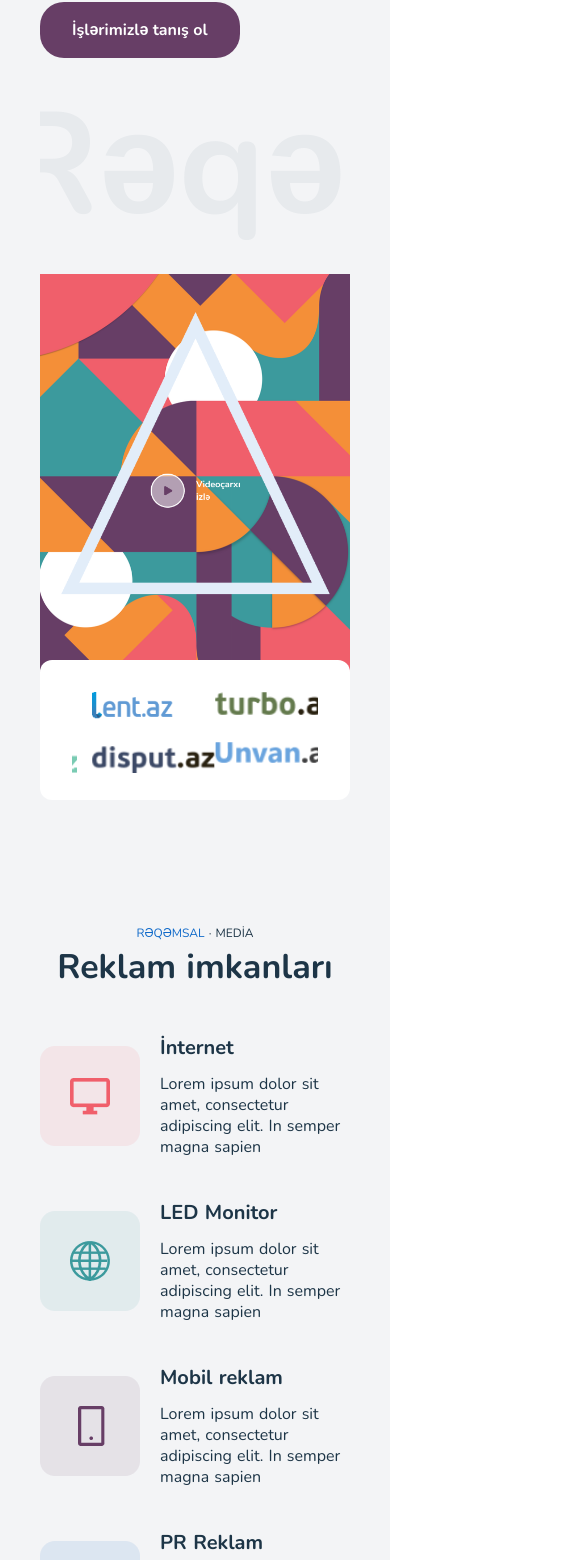
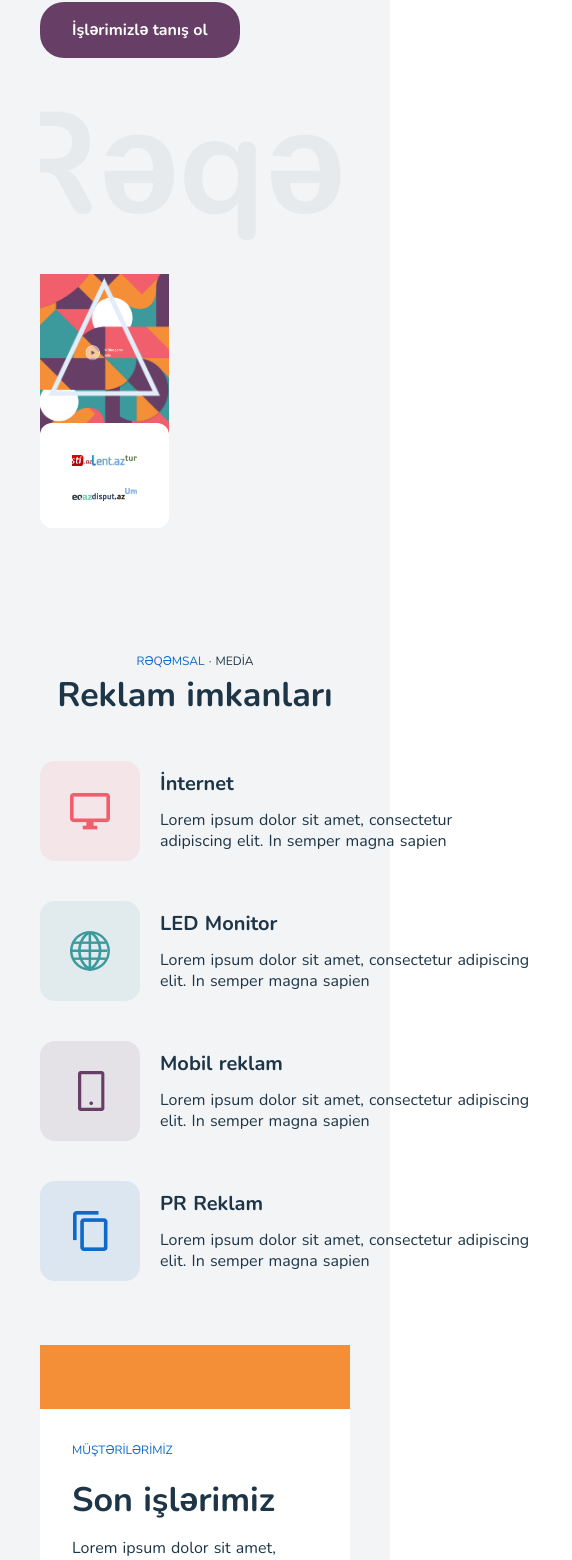
Before and after one commit to anhtuan269/langding-page-03, a Nuxt app: page / in a window 390 px wide. Shown: the part 411-1971 px from the top of the page, 572 px wide, since content can reach past the window. Built offline with nearby package versions, Linux system fonts and the light colour scheme.

Commit message:
feat(1280px): hero,customer section

```diff
--- a/components/Customer/index.vue
+++ b/components/Customer/index.vue
@@ -4,7 +4,7 @@
       <img :src="item.src" alt="" />
     </li>
   </ul> -->
-  <div class="bg-white px-8 shadow-3xl boder-2 rounded-xl pt-8 md:pt-16 md:pb-8">
+  <div class="bg-white px-8 shadow-3xl boder-2 rounded-xl pt-8 md:pt-16 md:pb-8 xl:w-876 xl:h-160 xl:px-10">
     <VueSlickCarousel v-bind="settings">
       <div  v-for="(item, index) in customer" :key="index" class="img ml-5 mb-5  ">
         <img :src="item.src" alt="" />
--- a/components/Section/Customer/index.vue
+++ b/components/Section/Customer/index.vue
@@ -1,14 +1,14 @@
 <template>
-  <div class="customer relative bg-orange py-16">
-    <div class="bg-orange">
-        <img class="hidden" src="@/static/image/formatlar.png" alt="">
-      <div class="bg-white px-8 py-8">
-        <h5 class="title text-12 mb-4 text-new-blue">MÜŞTƏRİLƏRİMİZ</h5>
+  <div class="customer relative bg-orange py-16 lg:bg-gray-100 xl:mt-20 lg:py-32 ">
+    <div class="bg-orange lg:w-full relative xl:px-10">
+        <img class="hidden lg:block lg:absolute lg:top-2/4 transform lg:-translate-y-2/3 lg:-translate-x-12" src="@/static/image/formatlar.png" alt="">
+      <div class="bg-white px-8 py-8 lg:w-700 lg:h-400">
+        <h5 class="title text-12 mb-4 text-new-blue w-600">MÜŞTƏRİLƏRİMİZ</h5>
         <Heading :head="head" />
         <Heading class="mt-10" :head="head2"/>
       </div>
     </div>
-    <div class="mt-20">
+    <div class="mt-20 xl:absolute xl:-top-2/4 xl:transform xl:translate-y-64 xl:right-24">
          <SlideCustomer />
     </div>
   </div>
--- a/components/Section/Hero/index.vue
+++ b/components/Section/Hero/index.vue
@@ -1,8 +1,8 @@
 <template>
   <div
-    class="flex flex-col relative pt-5 overflow-x-hidden overflow-y-visible mb-10"
+    class="flex flex-col relative pt-5 overflow-x-hidden overflow-y-visible mb-10 xl:flex-row justify-between xl:pt-0 xl:px-10"
   >
-    <div class="right">
+    <div class="right md:w-6/12 xl:pt-10">
       <Header />
       <div class="my-10">
         <Heading />
@@ -12,7 +12,7 @@
       >
         İşlərimizlə tanış ol
       </button>
-      <div class="relative">
+      <div class="relative overflow-x-hidden">
         <h2
           class="text-150 leading-150 font-bold text-opacity-5 text-rgba relative right-10 md:leading-l-272 md:text-200 md:right-20"
         >
@@ -20,17 +20,17 @@
         </h2>
       </div>
     </div>
-    <div class="left relative">
+    <div class="left relative w-5/12">
       <img class="w-full" src="@/static/image/hero-baner.png" alt="" />
       <img
-        class="absolute top-1/4 left-1/4 transform -translate-x-1/4 -translate-y-16 md:-translate-y-12 md:-translate-x-24"
+        class="absolute top-1/4 left-1/4 transform -translate-x-1/4 -translate-y-16 md:-translate-y-12 md:-translate-x-24 xl:-translate-y-1/4 xl:-translate-x-1/4"
         src="@/static/image/triangle.png"
         alt=""
       />
-    </div>
-    <div class="relative -top-5 md:-top-10">
-      <Customer class="block md:hidden" />
-      <Customer :settings="settings" class="hidden md:block" />
+      <div class="relative -top-5 md:-top-10  xl:right-100 ">
+        <Customer class="block md:hidden" />
+        <Customer :settings="settings" class="hidden md:block " />
+      </div>
     </div>
   </div>
 </template>
--- a/components/Section/Media/index.vue
+++ b/components/Section/Media/index.vue
@@ -1,5 +1,5 @@
 <template>
-  <div class="media py-16 text-center ">
+  <div class="media py-16 text-center xl:px-10  xl:pb-32">
     <div class="title">
       <p class="text-12">
         <span class="text-12 text-new-blue">RƏQƏMSAL</span>
@@ -8,16 +8,16 @@
     </div>
     <Heading
     :head="head" />
-    <div class="grid grid-cols-1  items-center justify-center ">
-        <div class="card flex items-center justify-center mt-10">
+    <div class="grid grid-cols-1  items-center justify-between xl:grid-cols-2 ">
+        <div class="card flex items-center  mt-10  w-600">
             <img src="@/static/image/icon-1.png" alt="">
-            <div class="text-left ml-5">
+            <div class="text-left ml-5 w-338">
               <Heading
             :head="head1"
             />
             </div>
         </div>
-          <div class="card flex items-center justify-center mt-10">
+          <div class="card flex items-center  mt-10  w-600">
             <img src="@/static/image/icon-2.png" alt="">
             <div class="text-left ml-5">
               <Heading
@@ -25,7 +25,7 @@
             />
             </div>
         </div>
-          <div class="card flex items-center justify-center mt-10">
+          <div class="card flex items-center  mt-10  w-600">
             <img src="@/static/image/icon-3.png" alt="">
             <div class="text-left ml-5">
               <Heading
@@ -33,7 +33,7 @@
             />
             </div>
         </div>
-          <div class="card flex items-center justify-center mt-10">
+          <div class="card flex items-center  mt-10  w-600">
             <img src="@/static/image/icon-4.png" alt="">
              <div class="text-left ml-5">
               <Heading
--- a/pages/index.vue
+++ b/pages/index.vue
@@ -1,5 +1,5 @@
 <template>
- <div id="app" class="px-10 bg-gray-100" >
+ <div id="app" class="px-10 bg-gray-100 lg:px-0" >
    <Hero />
    <Media />
    <Customer />
--- a/tailwind.config.js
+++ b/tailwind.config.js
@@ -99,15 +99,24 @@ module.exports = {
        width: {
          '338': '338px',
          '400':'400px',
+         '600':'500px',
+         '700':'700px',
+         '741':'741px',
+         '876':'760px'
 
        },
        height: {
         '150':'150px',
-        '50': '50px'
+        '50': '50px',
+        '160':'160px',
+        '400':'400px'
        },
        maxWidth: {
          '480':'480px',
          '358':'348px'
+       },
+       inset: {
+        '100':'28rem'
        }
 
     },
```
